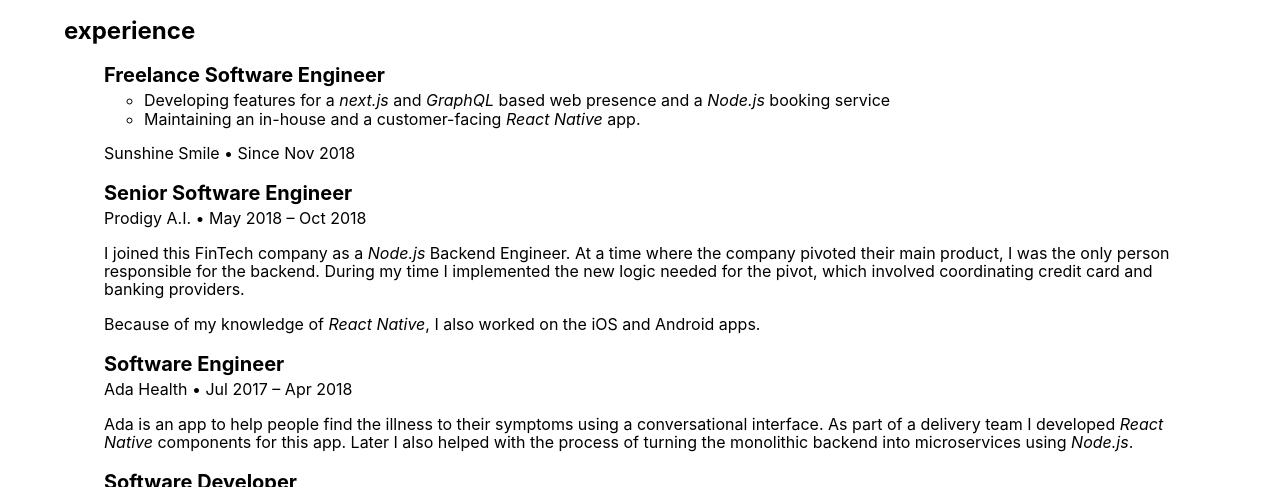
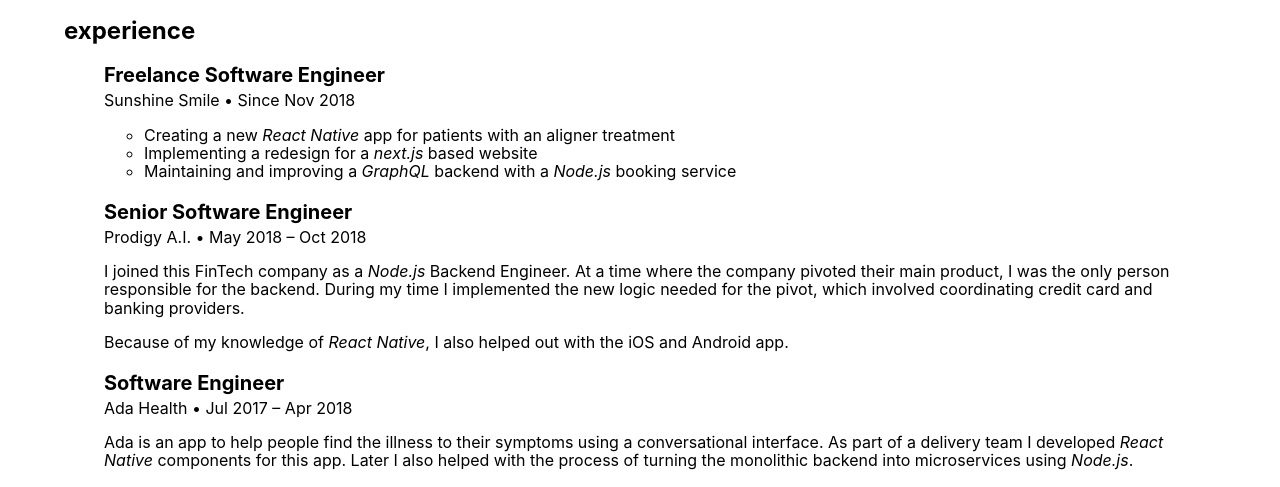
Before and after one commit to finnp/finnp.github.io, a plain HTML site: page cv.html in a window 1280 px wide. Shown: the part 244-731 px from the top of the page. Drawn offline with Linux system fonts and the light colour scheme.

Commit message:
update cv

```diff
--- a/cv.html
+++ b/cv.html
@@ -23,10 +23,12 @@
     <h2 class="f3">experience</h2>
 		<ul class="list">
 			<li><h3 class="f4 mb1">Freelance Software Engineer</h3></li>
-			<li><ul>
-				<li>Developing features for a <em>next.js</em> and <em>GraphQL</em> based web presence and a <em>Node.js</em> booking service</li>
-				<li>Maintaining an in-house and a customer-facing <em>React Native</em> app.</p></li></ul></li>
 			<li>Sunshine Smile • Since Nov 2018</li>
+			<li><p><ul>
+				<li>Creating a new <em>React Native</em> app for patients with an aligner treatment</li>
+				<li>Implementing a redesign for a <em>next.js</em> based website</li>
+				<li>Maintaining and improving a <em>GraphQL</em> backend with a <em>Node.js</em> booking service</li>
+		</ul></p></li>
 		</ul>
 		<ul class="list">
 			<li><h3 class="f4 mb1">Senior Software Engineer</h3></li>
@@ -34,7 +36,7 @@
 			<li><p>I joined this FinTech company as a <em>Node.js</em> Backend Engineer. At a time where the company pivoted
 				their main product, I was the only person responsible for the backend. During my time I implemented the new logic
 				needed for the pivot, which involved coordinating credit card and banking providers.</p>
-			<p>Because of my knowledge of <em>React Native</em>, I also worked on the iOS and Android apps.</p></li>
+			<p>Because of my knowledge of <em>React Native</em>, I also helped out with the iOS and Android app.</p></li>
 		</ul>
 		<ul class="list">
 			<li><h3 class="f4 mb1">Software Engineer</h3></li>
```
